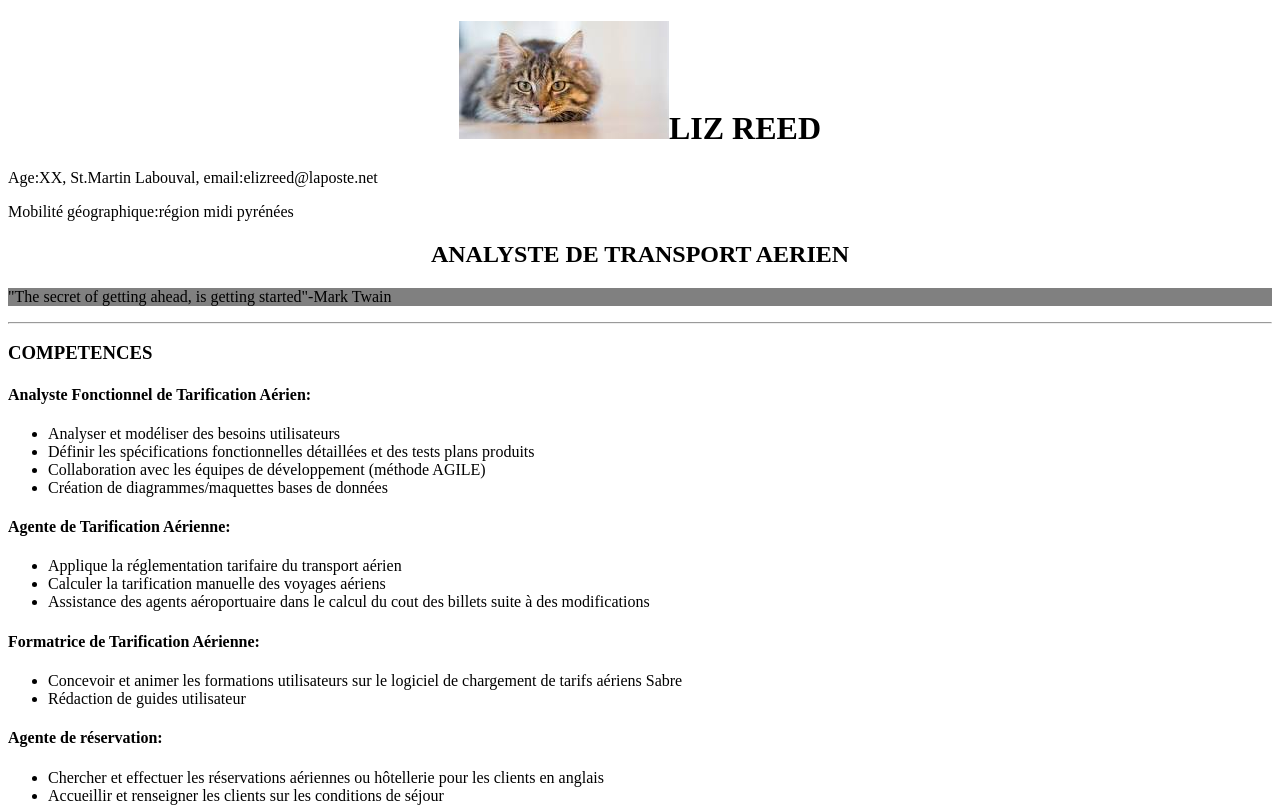
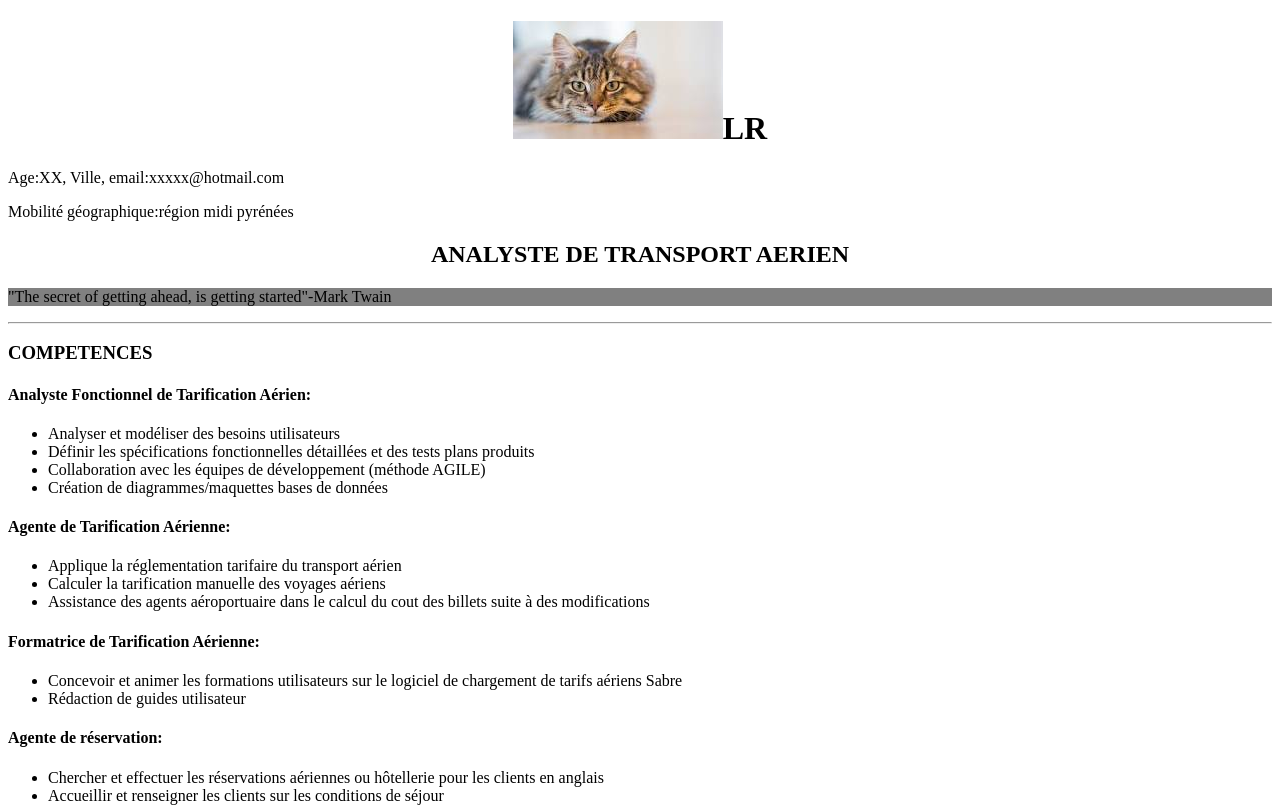
Before and after one commit to ElizRe/projet-CV, a plain HTML site: page projetcv/index.html in a window 1280 px wide. Shown: the top 808 px of the page. Drawn offline with Linux system fonts and the light colour scheme.

Commit message:
update name

```diff
--- a/projetcv/index.html
+++ b/projetcv/index.html
@@ -1,14 +1,14 @@
 <!DOCTYPE html >
 <html>
 <head>
-	<title>LIZ REED </title>
+	<title>LR</title>
 	<meta charset="utf-8">
 	<meta name="keywords" content="resume,cv,emploi,job,customer service,airline rate agent">
 	<link rel="stylesheet" type="text/css" href="css/style.css">
 </head>
 <body>
-	<h1><img src="image/cat.jpeg"alt="cat" width="210" height="118"/>LIZ REED</h1>
-<p>Age:XX, St.Martin Labouval, email:elizreed@laposte.net</p><p>Mobilité géographique:région midi pyrénées</p>
+	<h1><img src="image/cat.jpeg"alt="cat" width="210" height="118"/>LR</h1>
+<p>Age:XX, Ville, email:xxxxx@hotmail.com</p><p>Mobilité géographique:région midi pyrénées</p>
 <h2>ANALYSTE DE TRANSPORT AERIEN</h2>
 <div id="quote">
 <P>"The secret of getting ahead, is getting started"-Mark Twain</P>
```
